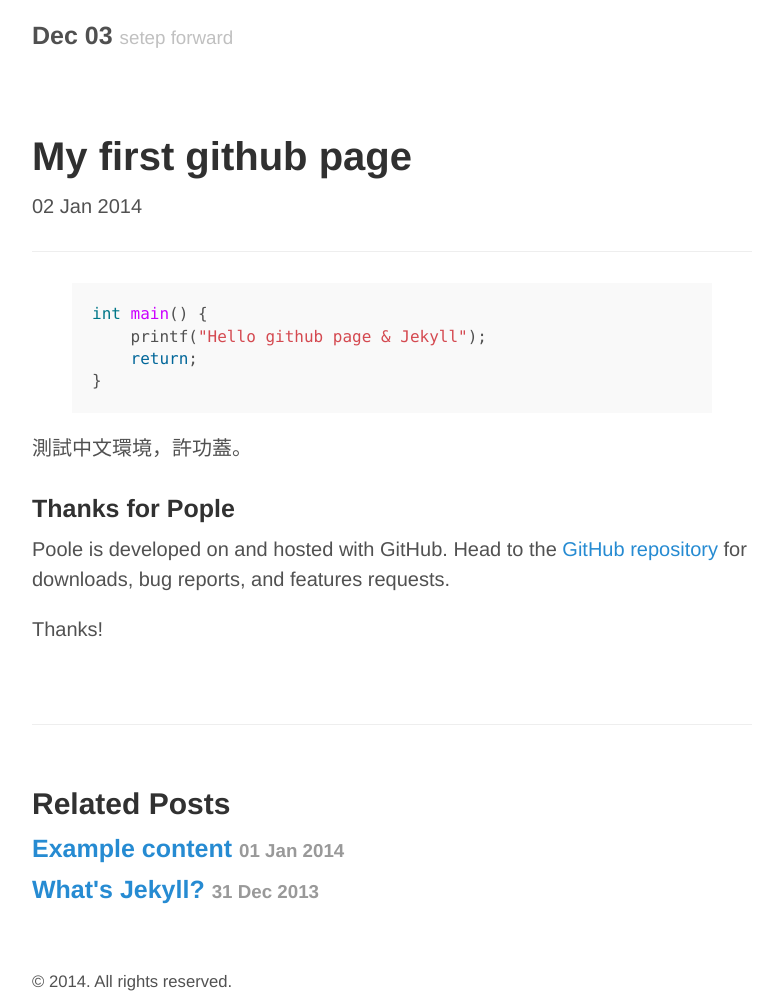
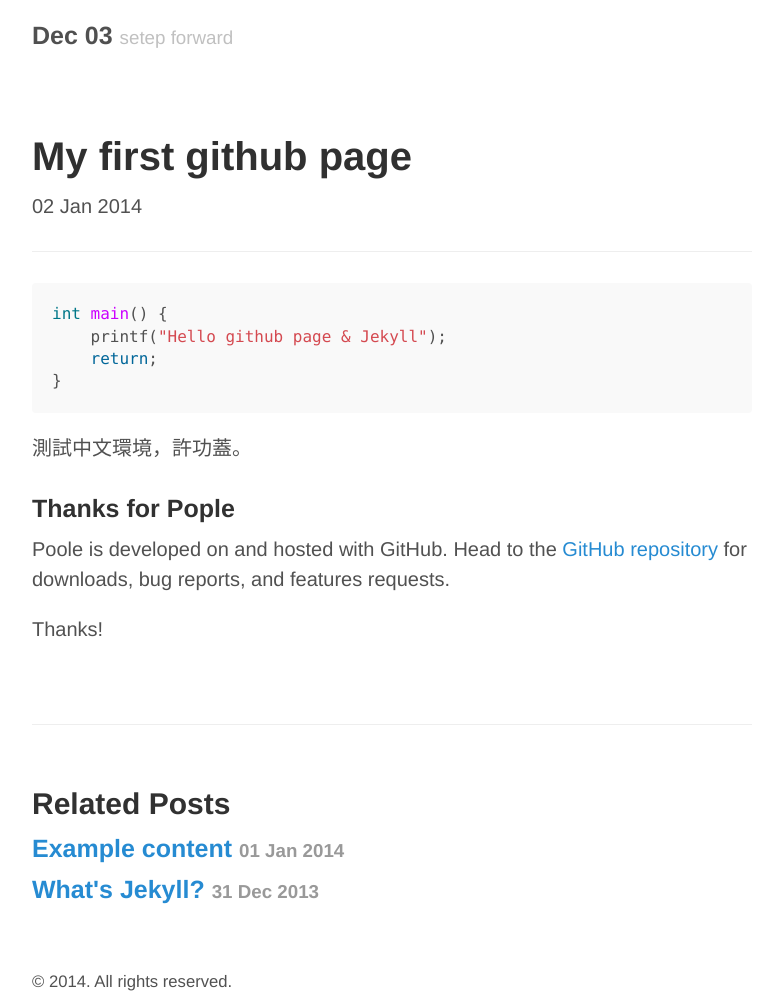
Before and after one commit to lightDer/lightder.github.io, a Jekyll site: the page built from _posts/2014-01-02-introducing-poole.md, in a window 1280 px wide. Shown: the whole page, without its empty margins (248-1026 px from the left). Built offline with Jekyll 4.4.1, drawn with Linux system fonts in a browser that asks for light colours.

````diff
--- a/_config.yml
+++ b/_config.yml
@@ -5,7 +5,7 @@ relative_permalinks: true
 # Setup
 title:            Dec 03
 tagline:          setep forward
-url:              http://getpoole.com
+url:
 paginate:         1
 baseurl:          /
 author:
@@ -17,3 +17,6 @@ author:
 version:          1.0.0
 github:
   repo:           http://lightder.github.io/
+
+kramdown:
+  input: GFM
--- a/_posts/2014-01-02-introducing-poole.md
+++ b/_posts/2014-01-02-introducing-poole.md
@@ -5,12 +5,12 @@ title: My first github page
 
 
 -----
-{% highlight c %}
+```c
 int main() {
     printf("Hello github page & Jekyll");
     return;
 }
-{% endhighlight %}
+```
 
 測試中文環境，許功蓋。
 
````
